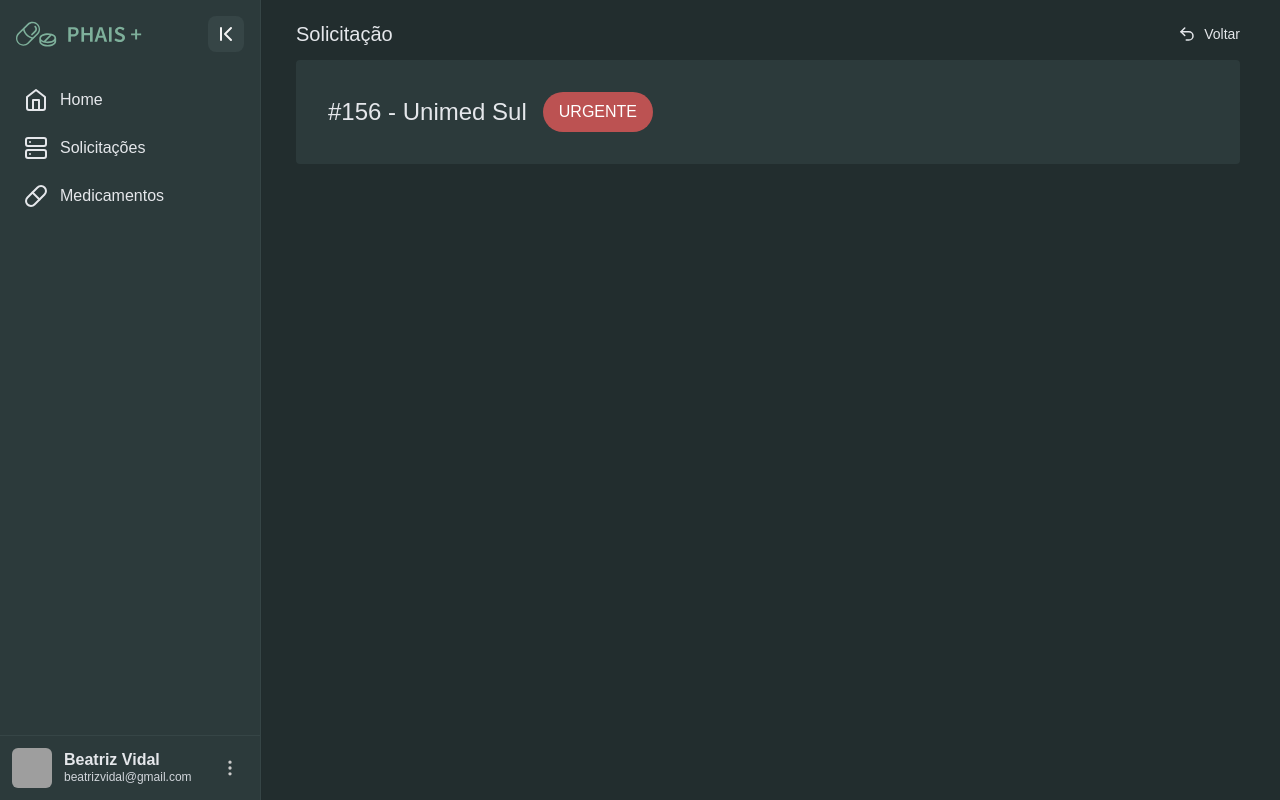
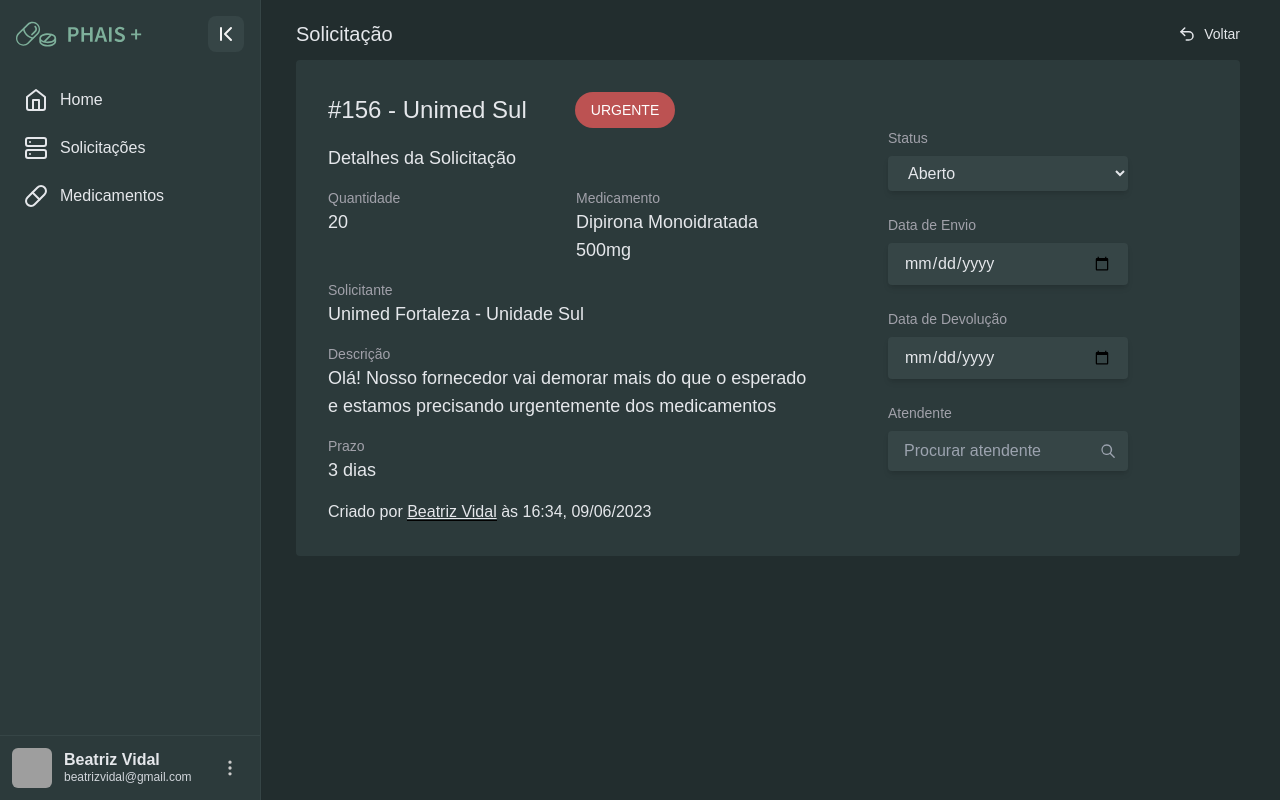
Before and after one commit to yagowb/phais-plus, a React (Vite) app in the folder client/: page /solicitacao-individual in a window 1280 px wide. Built offline with nearby package versions, Linux system fonts and the light colour scheme; grey boxes are pictures that could not be loaded.

Commit message:
✨ feat: Finalizando pagina de solicitacao individual

```diff
--- a/client/package.json
+++ b/client/package.json
@@ -31,6 +31,6 @@
     "eslint-plugin-react-refresh": "^0.4.3",
     "postcss": "^8.4.31",
     "tailwindcss": "^3.3.3",
-    "vite": "^4.4.5"
+    "vite": "^4.5.0"
   }
 }
--- a/client/src/components/Urgency/index.jsx
+++ b/client/src/components/Urgency/index.jsx
@@ -9,7 +9,7 @@ const Urgency = ({ urgency }) => {
   const badgeColor = urgencyColors[urgency];
 
   return (
-    <span className={`inline-block py-2 px-4 rounded-full font-sm uppercase text-white ${badgeColor}`}>
+    <span className={`inline-block py-2 px-4 rounded-full text-sm uppercase text-white ${badgeColor}`}>
       {urgency}
     </span>
   );
--- a/client/src/mocks/detalhesSolicitacoes.jsx
+++ b/client/src/mocks/detalhesSolicitacoes.jsx
@@ -7,6 +7,8 @@ const detalhesSolicitacoes = {
     descricao:
       "Olá! Nosso fornecedor vai demorar mais do que o esperado e estamos precisando urgentemente dos medicamentos",
     prazo: "3 dias",
+    criadoPor: "Beatriz Vidal",
+    criadoData: "16:34, 09/06/2023",
   };
 
   export { detalhesSolicitacoes }
--- a/client/src/pages/SolicitacaoIndividual/index.jsx
+++ b/client/src/pages/SolicitacaoIndividual/index.jsx
@@ -1,19 +1,102 @@
 import { detalhesSolicitacoes } from "../../mocks/detalhesSolicitacoes";
 import BaseLayout from "./../../components/BaseLayout";
-import solicitacaoTipo from "/solicitacao-tipo.svg";
 import Urgency from "../../components/Urgency";
+
 
 
 function SolicitacaoIndividual() {
   return (
     <BaseLayout pageName="Solicitação" backPath="/solicitacoes" style="p-8">
-        <div className="w-full flex items-center gap-4">
-          <p className="text-2xl">{detalhesSolicitacoes.cod + " - " + detalhesSolicitacoes.nome}</p>
-          <Urgency urgency={'urgente'}/>
-        </div>
+      <div className="w-full flex items-center gap-4">
+        <p className="text-2xl mr-8">{detalhesSolicitacoes.cod + " - " + detalhesSolicitacoes.nome}</p>
+        <Urgency urgency={'urgente'} />
+      </div>
+      <div className="flex justify-between">
+
+        <div className="w-4/5">
+
+          <div className="mt-4">
+            <p className="text-lg">Detalhes da Solicitação</p>
+          </div>
+          <div className="grid grid-cols-1 sm:grid-cols-2 gap-4 mt-4">
+            <div className="flex flex-col">
+              <p className="text-neutral-main text-sm">Quantidade</p>
+              <p className="text-lg">{detalhesSolicitacoes.quantidade}</p>
+            </div>
+            <div className="flex flex-col">
+              <p className="text-neutral-main text-sm">Medicamento</p>
+              <p className="text-lg">{detalhesSolicitacoes.medicamento}</p>
+            </div>
+          </div>
+
+          <div className="mt-4">
+            <p className="text-neutral-main text-sm">Solicitante</p>
+            <p className="text-lg">{detalhesSolicitacoes.solicitante}</p>
+          </div>
+
+          <div className="mt-4">
+            <p className="text-neutral-main text-sm">Descrição</p>
+            <p className="text-lg">{detalhesSolicitacoes.descricao}</p>
+          </div>
+
+          <div className="mt-4">
+            <p className="text-neutral-main text-sm">Prazo</p>
+            <p className="text-lg">{detalhesSolicitacoes.prazo}</p>
+          </div>
+
+          <div className="mt-4">
+            <p className="text-base">
+              Criado por{' '}
+              <u className="border-b border-black">Beatriz Vidal</u>
+              {' '}às {detalhesSolicitacoes.criadoData}
+            </p>
+
+
+          </div>
 
 
 
+        </div>
+        <div className="w-2/5 ml-20 mr-20">
+          {/* Novo conteúdo, agora posicionado à direita */}
+          <div className="text-neutral-main text-sm">Status</div>
+          {/* ... (conteúdo relacionado ao status) ... */}
+          <select className="shadow-md inputLabel cursor-pointer mt-2 bg-bg-layer w-full px-4 py-2 rounded">
+            <option className="bg-bg-main text-grays-disabled" value="aberto">Aberto</option>
+            <option className="bg-bg-main text-grays-disabled" value="fechado">Fechado</option>
+          </select>
+
+          <div className="text-neutral-main text-sm mt-6">Data de Envio</div>
+          <input
+            type="date"
+            className="shadow-md inputLabel cursor-pointer mt-2 bg-bg-layer w-full mt-2 rounded px-4 py-2"
+          />
+          <div className="text-neutral-main text-sm mt-6">Data de Devolução</div>
+          <input
+            type="date"
+            className="shadow-md inputLabel cursor-pointer mt-2 bg-bg-layer w-full mt-2 rounded px-4 py-2"
+          />
+
+          <div className="text-neutral-main text-sm mt-6 mb-2">Atendente</div>
+          <div className="relative">
+            <input
+              type="text"
+              placeholder="Procurar atendente"
+              className="shadow-md bg-bg-layer rounded px-4 py-2 w-full"
+            />
+            <svg
+              className="absolute bg-bg-layer top-3 right-3 h-4 w-4 fill-current text-gray-400"
+              viewBox="0 0 24 24"
+            >
+              {/* Ícone de busca */}
+              <path
+                d="M10 2a8 8 0 0 1 6.32 13.06l5.61 5.63a1 1 0 0 1-1.42 1.41l-5.61-5.63A8 8 0 1 1 10 2zm0 2a6 6 0 1 0 0 12 6 6 0 0 0 0-12z"
+              />
+            </svg>
+          </div>
+
+        </div>
+      </div>
     </BaseLayout>
   );
 }
```
Also changed, not shown: 1 other file (tests, documents, lock files or other folders).
